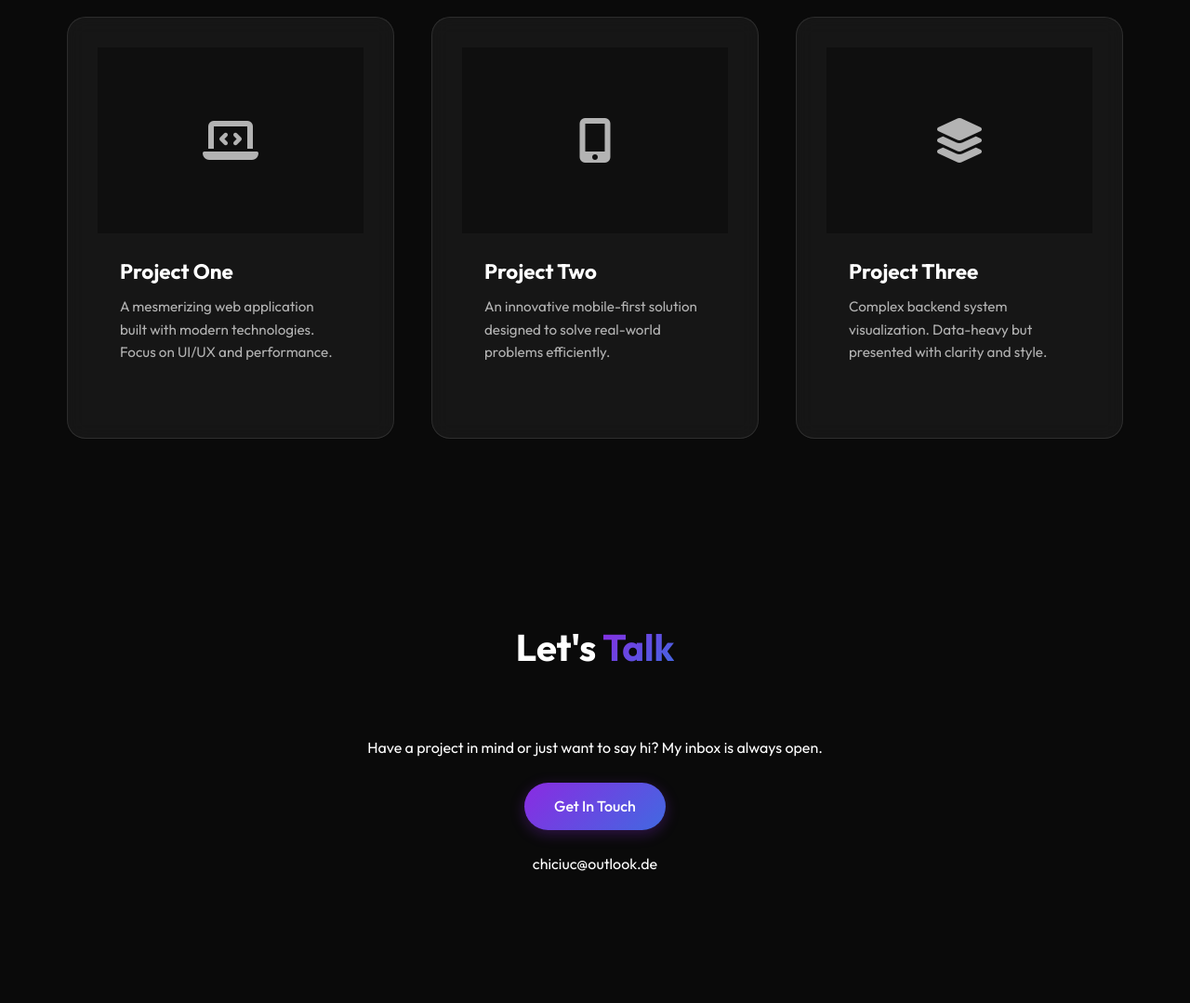
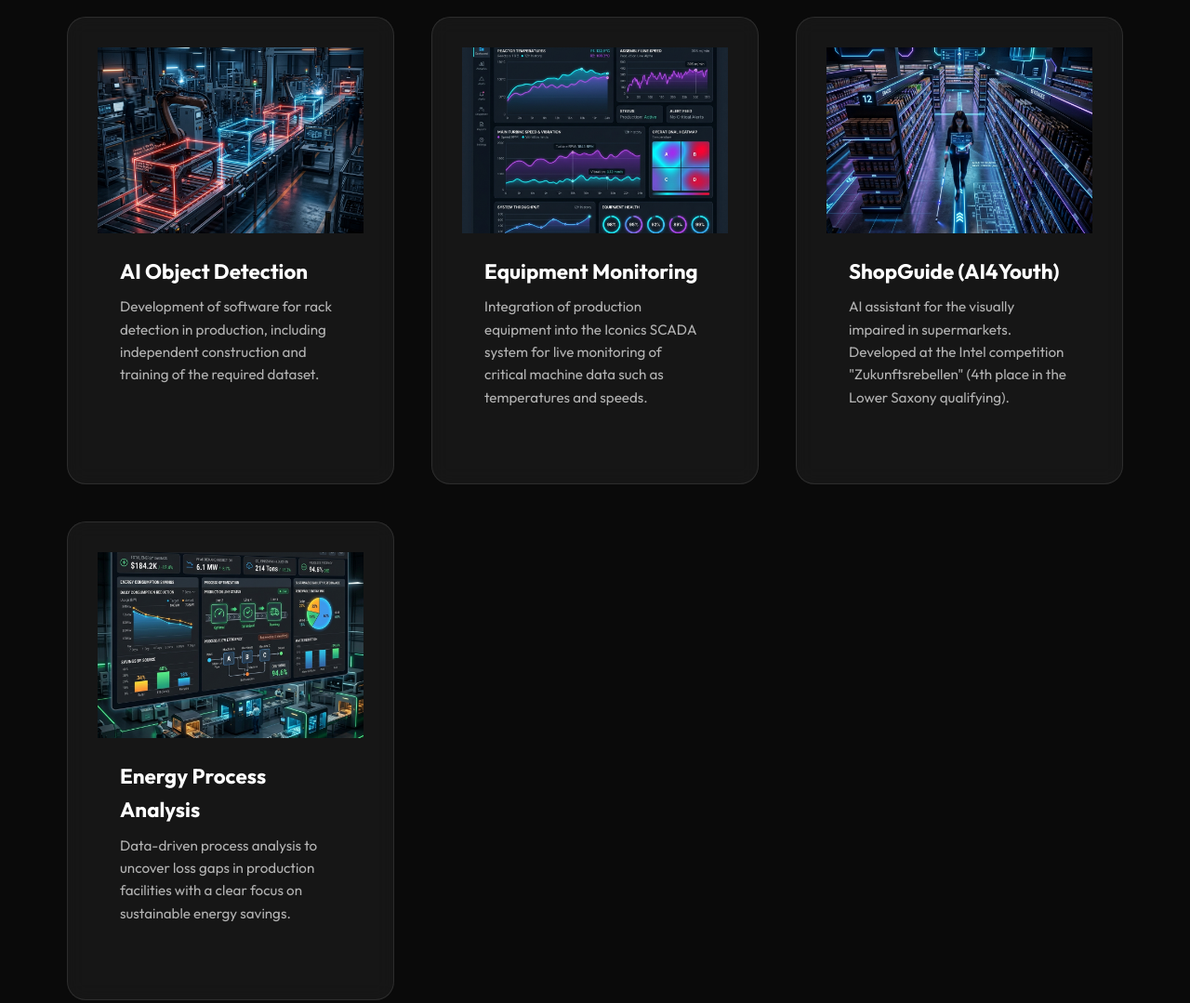
Before and after one commit to chiciuc17/PortfolioWebSite, a plain HTML site: page index.html in a window 1280 px wide. Shown: the part 1620-2699 px from the top of the page at 93% size. Drawn offline with nearby package versions, Linux system fonts and the light colour scheme.

Commit message:
Add 4 new project cards with localization and images

```diff
--- a/index.html
+++ b/index.html
@@ -118,40 +118,44 @@
                     <!-- Project Card 1 -->
                     <article class="project-card glass fade-in-up">
                         <div class="project-img">
-                            <i class="fas fa-laptop-code"></i>
+                            <img src="proj1.png" alt="Project 1">
                         </div>
                         <div class="project-info">
                             <h3 data-i18n="projects.p1Title">Project One</h3>
-                            <p data-i18n="projects.p1Desc">A mesmerizing web application built with modern technologies.
-                                Focus on UI/UX and
-                                performance.</p>
-
+                            <p data-i18n="projects.p1Desc">Desc 1</p>
                         </div>
                     </article>
 
                     <!-- Project Card 2 -->
                     <article class="project-card glass fade-in-up delay-100">
                         <div class="project-img">
-                            <i class="fas fa-mobile-alt"></i>
+                            <img src="proj2.png" alt="Project 2">
                         </div>
                         <div class="project-info">
                             <h3 data-i18n="projects.p2Title">Project Two</h3>
-                            <p data-i18n="projects.p2Desc">An innovative mobile-first solution designed to solve
-                                real-world problems efficiently.
-
+                            <p data-i18n="projects.p2Desc">Desc 2</p>
                         </div>
                     </article>
 
                     <!-- Project Card 3 -->
                     <article class="project-card glass fade-in-up delay-200">
                         <div class="project-img">
-                            <i class="fas fa-layer-group"></i>
+                            <img src="proj3.png" alt="Project 3">
                         </div>
                         <div class="project-info">
                             <h3 data-i18n="projects.p3Title">Project Three</h3>
-                            <p data-i18n="projects.p3Desc">Complex backend system visualization. Data-heavy but
-                                presented with clarity and style.
+                            <p data-i18n="projects.p3Desc">Desc 3</p>
+                        </div>
+                    </article>
 
+                    <!-- Project Card 4 -->
+                    <article class="project-card glass fade-in-up delay-300">
+                        <div class="project-img">
+                            <img src="proj4.png" alt="Project 4">
+                        </div>
+                        <div class="project-info">
+                            <h3 data-i18n="projects.p4Title">Project Four</h3>
+                            <p data-i18n="projects.p4Desc">Desc 4</p>
                         </div>
                     </article>
                 </div>
--- a/script.js
+++ b/script.js
@@ -25,14 +25,14 @@ const translations = {
         projects: {
             title: "My",
             projects: "Projects",
-            p1Title: "Project One",
-            p1Desc: "A mesmerizing web application built with modern technologies. Focus on UI/UX and performance.",
-            p2Title: "Project Two",
-            p2Desc: "An innovative mobile-first solution designed to solve real-world problems efficiently.",
-            p3Title: "Project Three",
-            p3Desc: "Complex backend system visualization. Data-heavy but presented with clarity and style.",
-            code: "Code",
-            demo: "Demo"
+            p1Title: "AI Object Detection",
+            p1Desc: "Development of software for rack detection in production, including independent construction and training of the required dataset.",
+            p2Title: "Equipment Monitoring",
+            p2Desc: "Integration of production equipment into the Iconics SCADA system for live monitoring of critical machine data such as temperatures and speeds.",
+            p3Title: "ShopGuide (AI4Youth)",
+            p3Desc: "AI assistant for the visually impaired in supermarkets. Developed at the Intel competition \"Zukunftsrebellen\" (4th place in the Lower Saxony qualifying).",
+            p4Title: "Energy Process Analysis",
+            p4Desc: "Data-driven process analysis to uncover loss gaps in production facilities with a clear focus on sustainable energy savings."
         },
         contact: {
             title: "Let's",
@@ -70,14 +70,14 @@ const translations = {
         projects: {
             title: "Meine",
             projects: "Projekte",
-            p1Title: "Projekt Eins",
-            p1Desc: "Eine faszinierende Webanwendung mit modernen Technologien. Fokus auf UI/UX und Leistung.",
-            p2Title: "Projekt Zwei",
-            p2Desc: "Eine innovative Mobile-First-Lösung zur effizienten Lösung realer Probleme.",
-            p3Title: "Projekt Drei",
-            p3Desc: "Komplexe Backend-Systemvisualisierung. Datenintensiv, aber klar und stilvoll präsentiert.",
-            code: "Code",
-            demo: "Demo"
+            p1Title: "KI-Objekterkennung",
+            p1Desc: "Entwicklung einer Software zur Gestellenerkennung in der Produktion, inklusive eigenständigem Aufbau und Training des benötigten Datasets.",
+            p2Title: "Anlagen-Monitoring",
+            p2Desc: "Integration von Produktionsanlagen in das SCADA-System Iconics zur Live-Überwachung wichtiger Maschinendaten wie Temperaturen und Geschwindigkeiten.",
+            p3Title: "ShopGuide (AI4Youth)",
+            p3Desc: "KI-Assistenz für Sehbehinderte in Supermärkten. Entwickelt beim Intel-Wettbewerb \"Zukunftsrebellen\" (4. Platz beim Niedersachsen-Qualifying).",
+            p4Title: "Energie-Prozessanalyse",
+            p4Desc: "Datengetriebene Prozessanalyse zur Aufdeckung von Verlustgaps bei Produktionsanlagen mit dem klaren Fokus auf nachhaltige Energieeinsparungen."
         },
         contact: {
             title: "Lass uns",
@@ -115,14 +115,14 @@ const translations = {
         projects: {
             title: "Proiectele",
             projects: "Mele",
-            p1Title: "Proiectul Unu",
-            p1Desc: "O aplicație web fascinantă construită cu tehnologii moderne. Focus pe UI/UX și performanță.",
-            p2Title: "Proiectul Doi",
-            p2Desc: "O soluție inovatoare mobile-first concepută pentru a rezolva eficient probleme din lumea reală.",
-            p3Title: "Proiectul Trei",
-            p3Desc: "Vizualizare complexă a sistemelor backend. Intensivă în date, dar prezentată cu claritate și stil.",
-            code: "Cod",
-            demo: "Demo"
+            p1Title: "Detectare Obiecte cu AI",
+            p1Desc: "Dezvoltarea unui software pentru detectarea rafturilor în producție, inclusiv construirea și antrenarea independentă a setului de date necesar.",
+            p2Title: "Monitorizarea Echipamentelor",
+            p2Desc: "Integrarea echipamentelor de producție în sistemul SCADA Iconics pentru monitorizarea în direct a datelor critice ale mașinilor, cum ar fi temperaturile și vitezele.",
+            p3Title: "ShopGuide (AI4Youth)",
+            p3Desc: "Asistent AI pentru persoanele cu deficiențe de vedere în supermarketuri. Dezvoltat la competiția Intel \"Zukunftsrebellen\" (locul 4 în calificările din Saxonia Inferioară).",
+            p4Title: "Analiza Proceselor Energetice",
+            p4Desc: "Analiza proceselor bazată pe date pentru a descoperi pierderile din unitățile de producție, cu un obiectiv clar concentrat pe economisirea durabilă a energiei."
         },
         contact: {
             title: "Hai să",
@@ -160,14 +160,14 @@ const translations = {
         projects: {
             title: "Мои",
             projects: "Проекты",
-            p1Title: "Проект Один",
-            p1Desc: "Завораживающее веб-приложение, созданное на современных технологиях. Фокус на UI/UX и производительности.",
-            p2Title: "Проект Два",
-            p2Desc: "Инновационное mobile-first решение для эффективного решения реальных задач.",
-            p3Title: "Проект Три",
-            p3Desc: "Сложная визуализация бэкенд-систем. Много данных, но представлено четко и стильно.",
-            code: "Код",
-            demo: "Демо"
+            p1Title: "ИИ-распознавание объектов",
+            p1Desc: "Разработка программного обеспечения для обнаружения стеллажей на производстве, включая самостоятельное создание и обучение необходимого набора данных.",
+            p2Title: "Мониторинг оборудования",
+            p2Desc: "Интеграция производственного оборудования в систему SCADA Iconics для оперативного контроля критических данных машин, таких как температура и скорость.",
+            p3Title: "ShopGuide (AI4Youth)",
+            p3Desc: "ИИ-ассистент для слабовидящих людей в супермаркетах. Разработано на конкурсе Intel \"Zukunftsrebellen\" (4 место в квалификации по Нижней Саксонии).",
+            p4Title: "Анализ энергопроцессов",
+            p4Desc: "Анализ процессов на основе данных для выявления потерь на производственных объектах с четким фокусом на устойчивое энергосбережение."
         },
         contact: {
             title: "Давайте",
--- a/styles.css
+++ b/styles.css
@@ -452,6 +452,18 @@ section {
     justify-content: center;
     font-size: 3rem;
     color: var(--text-secondary);
+    overflow: hidden;
+}
+
+.project-img img {
+    width: 100%;
+    height: 100%;
+    object-fit: cover;
+    transition: var(--transition);
+}
+
+.project-card:hover .project-img img {
+    transform: scale(1.05);
 }
 
 .project-info {
```
Also changed, not shown: proj1.png (added), proj2.png (added), proj3.png (added), proj4.png (added).
